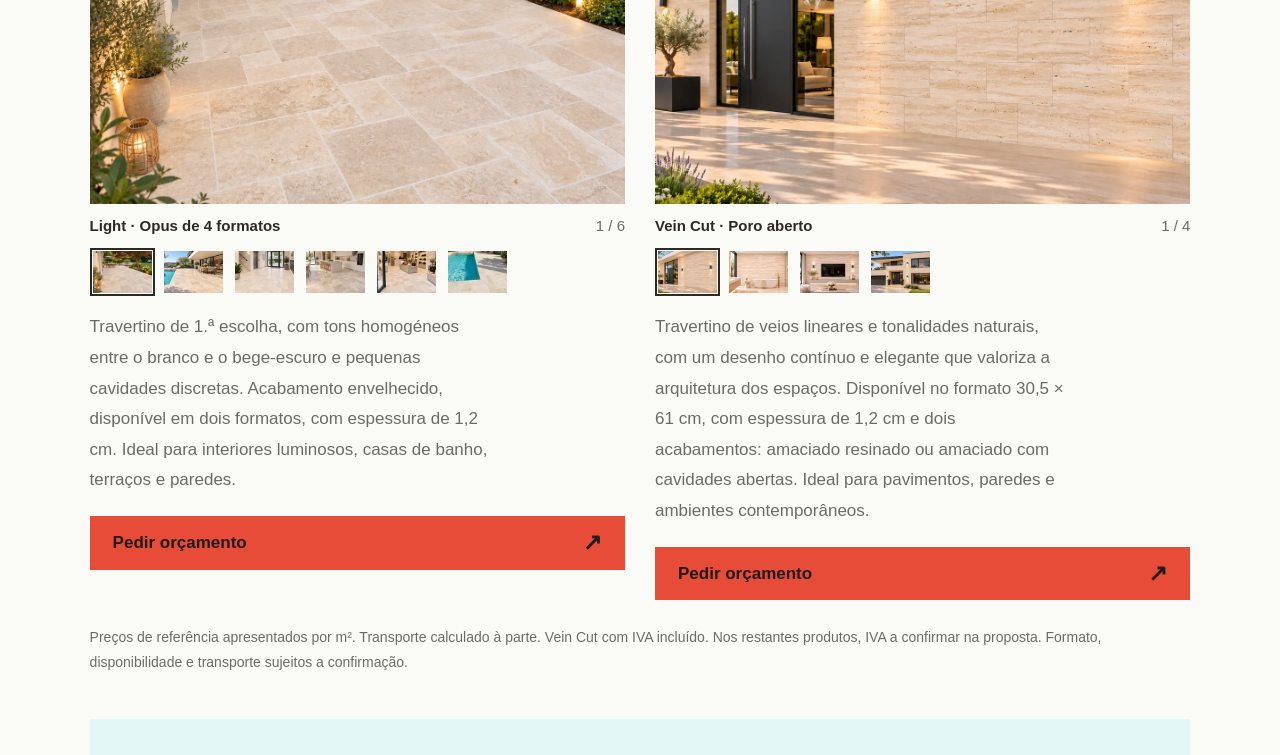
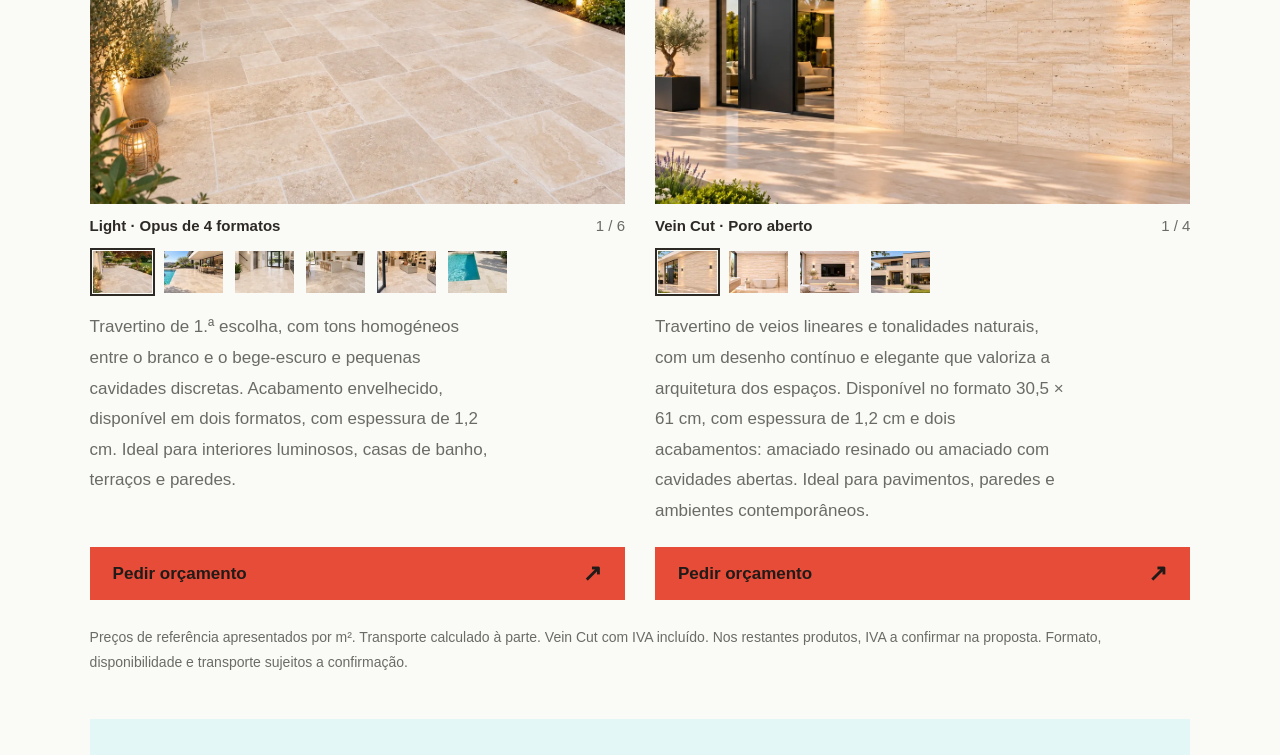
Before and after one commit to Blendd-agencia/luvia-portugal, a Next.js app: page / in a window 1280 px wide. Shown: the part 2663-3418 px from the top of the page. Built offline with nearby package versions, Linux system fonts and the light colour scheme.

Commit message:
Alinhar os botões de orçamento pela base dos cartões da coleção

```diff
--- a/app/globals.css
+++ b/app/globals.css
@@ -132,6 +132,8 @@ footer:after{background-image:url('/images/stone-triangles.svg');width:110px;hei
 .opus-icon { background: linear-gradient(currentColor,currentColor) 45% 0 / 1px 100%, linear-gradient(currentColor,currentColor) left 65% / 45% 1px, linear-gradient(currentColor,currentColor) right 35% / 55% 1px; background-repeat: no-repeat; }
 .stone-formats small { display: block; color: var(--muted); margin-top: 8px; }
 
+.collection-card { display: flex; flex-direction: column; }
+.collection-card > .description { flex-grow: 1; }
 .collection-card .variant-heading { border: 0; padding-top: 0; }
 .variant-heading h3 { min-width: 0; }
 .variant-picker { margin: 10px 0 14px; }
```
